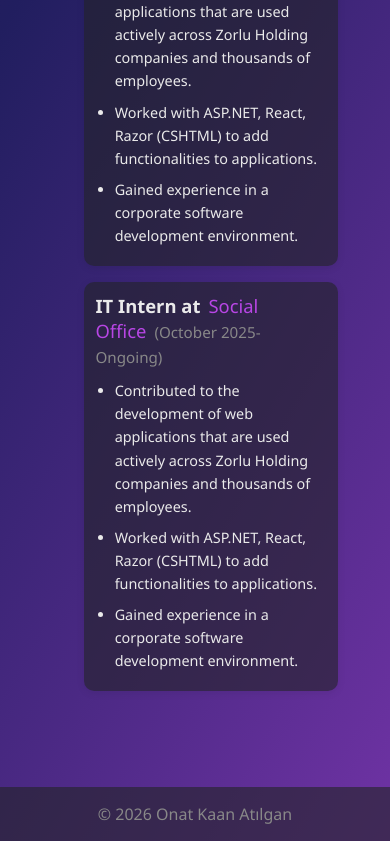
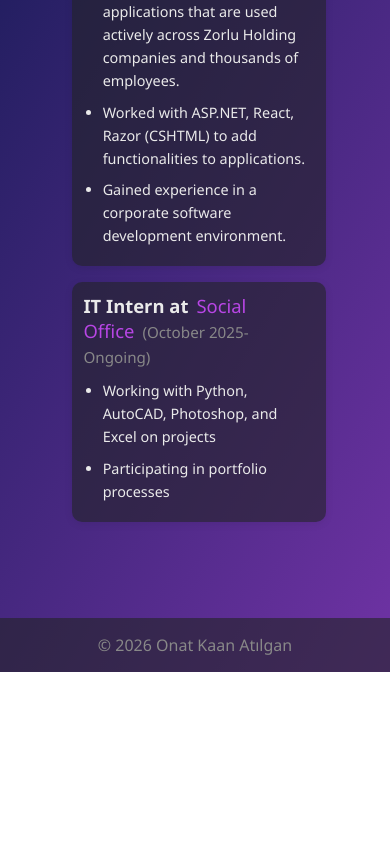
Before and after one commit to LePqrta/personal-website, a React (Create React App) app in the folder personal-website/: page /experiences in a window 390 px wide. Shown: the part 1361-2202 px from the top of the page. After the commit the page ends 2033 px from the top, so only its background shows below. Built offline with nearby package versions, Linux system fonts and the light colour scheme.

Commit message:
Small adjustments

```diff
--- a/personal-website/src/App.css
+++ b/personal-website/src/App.css
@@ -144,7 +144,7 @@ body {
   }
   .main-content,
   .experiences-section {
-    padding: 0 1rem;
+    padding: 0 0.25rem;
   }
   .experience-card {
     padding: 1rem;
--- a/personal-website/src/App.tsx
+++ b/personal-website/src/App.tsx
@@ -16,7 +16,7 @@ function Home() {
             <div className="experience-card">
         <h2>About Me</h2>
       <p>
-        I am an ambitious and dedicated senior computer engineering student at MEF University with a passion for software development. I had experiences working at different sizes of companies. This helped me to observe
+        I am an ambitious and dedicated senior computer engineering student with a passion for software development. I had experiences working at different sizes of companies. This helped me to observe
         and get more experience in different work environments. Most of my experience is in web development, especially backend.
         However, I am currently working on my AI/ML skills with courses from my university and from personal projects. I look forward to applying my skills in real-world projects!
       </p>
--- a/personal-website/src/Experiences.tsx
+++ b/personal-website/src/Experiences.tsx
@@ -67,9 +67,8 @@ function Experiences() {
       <span className="dates">(October 2025-Ongoing)</span>
     </div>
     <ul className="experience-list">
-      <li>Contributed to the development of web applications that are used actively across Zorlu Holding companies and thousands of employees.</li>
-      <li>Worked with ASP.NET, React, Razor (CSHTML) to add functionalities to applications.</li>
-      <li>Gained experience in a corporate software development environment.</li>
+      <li>Working with Python, AutoCAD, Photoshop, and Excel on projects</li>
+      <li>Participating in portfolio processes</li>
     </ul>
   </div>
 </section>
```
